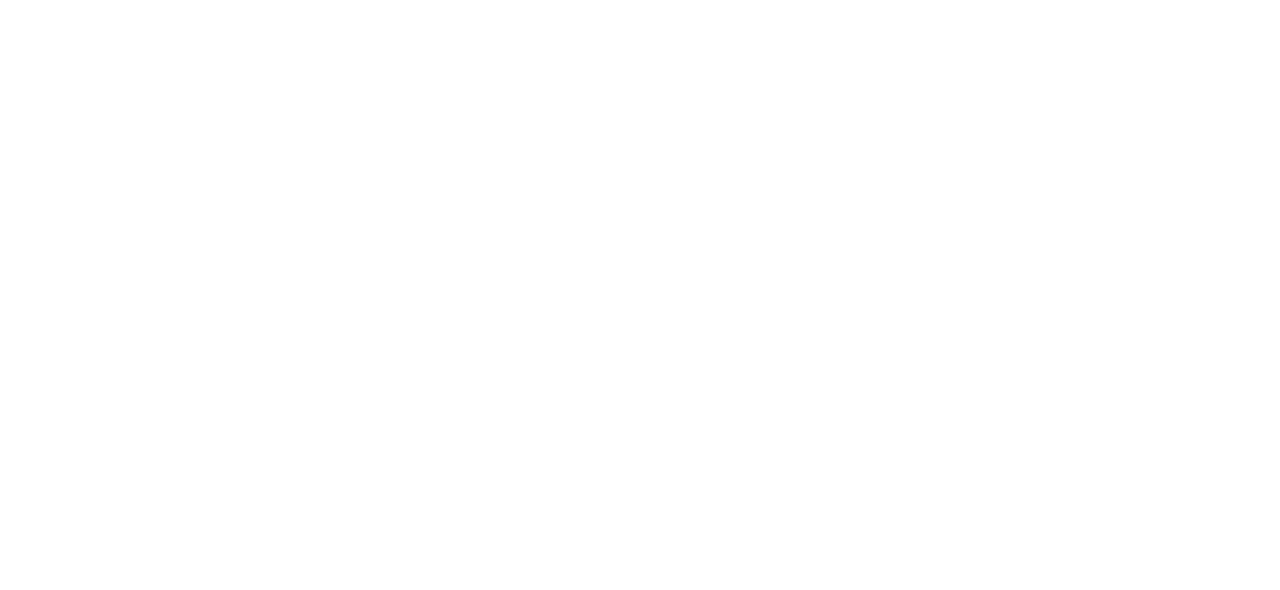
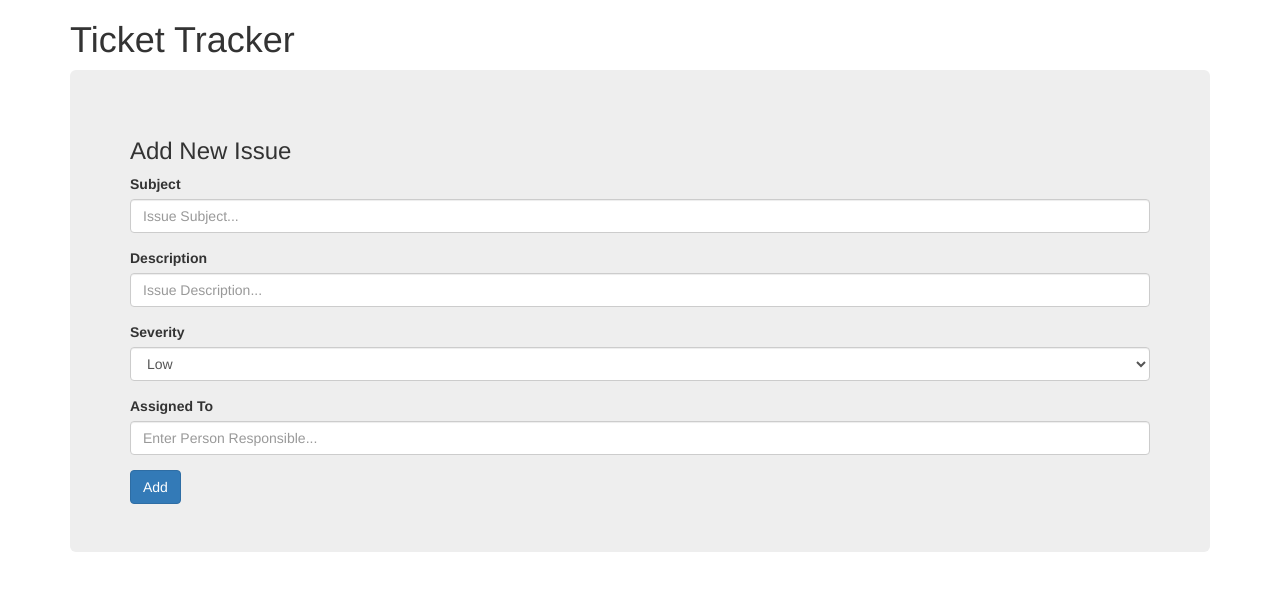
Before and after one commit to perezc52/ticket-tracker, a plain HTML site: page index.html in a window 1280 px wide. Drawn offline with nearby package versions, Linux system fonts and the light colour scheme.

Commit message:
finished html

```diff
--- a/index.html
+++ b/index.html
@@ -9,6 +9,43 @@
 </head>
 <body>
 
+    <section class="container">
+        <h1>Ticket Tracker</h1>
+        <section class="jumbotron">
+            <h3>Add New Issue</h3>
+            <form id="issueInputForm">
+                <div class="form-group">
+                    <label for="issueSubjectInnput">Subject</label>
+                    <input type="text" class="form-control" id="issueSubjectInput" placeholder="Issue Subject...">
+                </div>
+                <div class="form-group">
+                    <label for="issueDescInput">Description</label>
+                    <input type="text" class="form-control" id="issueDescInput" placeholder="Issue Description...">
+                </div>
+                <div class="form-group">
+                    <label for="issueSeverityInput">Severity</label>
+                    <select class="form-control" id="issueSeverityInput">
+                        <option value="Low">Low</option>
+                        <option value="Medium">Medium</option>
+                        <option value="High">High</option>
+                    </select>
+                </div>
+                <div class="form-group">
+                    <label for="issueAssignedToInput">Assigned To</label>
+                    <input type="text" class="form-control" id="issueAssignedToInput" placeholder="Enter Person Responsible...">
+                </div>
+                <button type="submit" class="btn btn-primary">Add</button>
+            </form>
+        </section>
+        <section class="row">
+            <div class="col-lg-12">
+                <div id="issuesList">
+                    <!-- This will be populated by javascript -->
+                </div>
+            </div>
+        </section>
+    </section>
+
     <script src="https://ajax.googleapis.com/ajax/libs/jquery/1.12.4/jquery.min.js"></script>
     <script src="https://maxcdn.bootstrapcdn.com/bootstrap/3.3.7/js/bootstrap.min.js" integrity="sha384-Tc5IQib027qvyjSMfHjOMaLkfuWVxZxUPnCJA7l2mCWNIpG9mGCD8wGNIcPD7Txa" crossorigin="anonymous"></script>
     <script src="http://chancejs.com/chance.min.js"></script>
```
